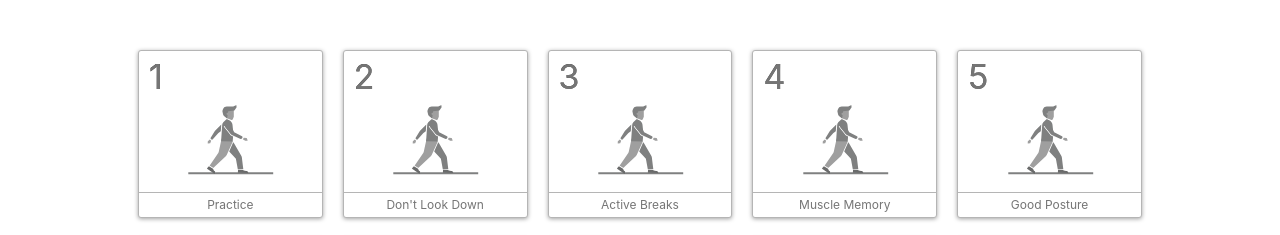
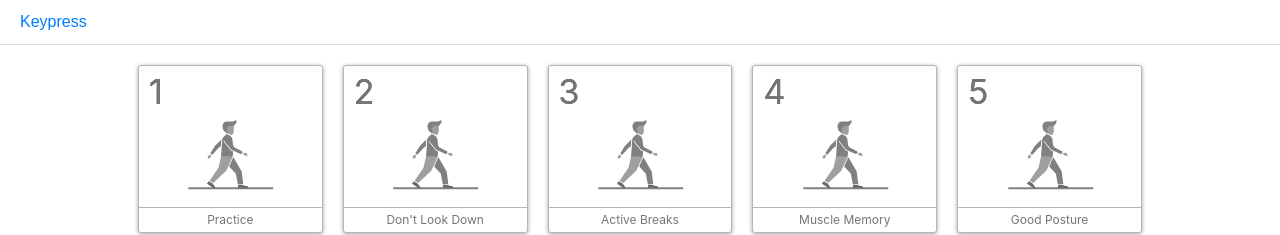
Before and after one commit to carlosarias1992/keypress, a website built with webpack: page index.html in a window 1280 px wide. Shown: the top 235 px of the page. Built offline with nearby package versions, Linux system fonts and the light colour scheme.

```diff
--- a/assets/css/home-page.css
+++ b/assets/css/home-page.css
@@ -1,7 +1,7 @@
 .all-lessons {
     width: 80%;
     margin: auto;
-    margin-top: 40px;
+    margin-top: 55px;
     margin-bottom: 80px;
 }
 
@@ -68,3 +68,13 @@
     height: 70px;
     border-top: 0.5px #b5b5b5 solid;
 }
+
+#root header.main-header {
+    position: fixed;
+    top: 0;
+    width: 100%;
+}
+
+.main-header a:hover {
+    text-decoration: none;
+}
--- a/index.html
+++ b/index.html
@@ -4,6 +4,7 @@
     <meta charset="UTF-8">
     <meta name="viewport" content="width=device-width, initial-scale=1.0">
     <meta http-equiv="X-UA-Compatible" content="ie=edge">
+    <link rel="shortcut icon" type="image/png" href="assets/images/favicon.png" />
     <link href="https://fonts.googleapis.com/css?family=Roboto+Mono" rel="stylesheet">
     <link rel="stylesheet" href="assets/css/lessons.css">
     <link rel="stylesheet" href="assets/css/icons.css">
--- a/src/home_page.js
+++ b/src/home_page.js
@@ -5,6 +5,7 @@
         this.parentElement = document.getElementById("root");
         this.lessonPage = lessonPage;
         this.render = this.render.bind(this);
+        this.renderHeader = this.renderHeader.bind(this);
     }
 
     renderLesson(lessonNumber) {
@@ -46,8 +47,19 @@
         return button;
     }
 
+    renderHeader() {
+        const header = document.createElement("header");
+        header.className = "main-header";
+        const link = document.createElement("a");
+        link.href = "./index.html";
+        link.innerHTML = "Keypress";
+        header.appendChild(link);
+        this.parentElement.appendChild(header);
+    }
+
     render() {
         this.parentElement.innerHTML = '';
+        this.renderHeader();
         const lessonsContainer = document.createElement("div");
         lessonsContainer.className = "all-lessons";
         const allLessons = document.createElement("div");
```
Also changed, not shown: assets/images/favicon.png (added), assets/images/logo.png (added), dist/main.js.
